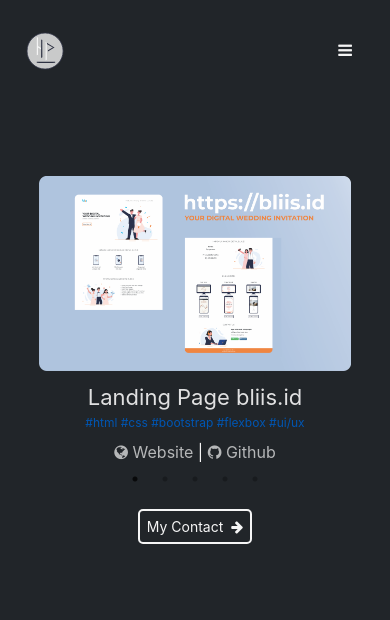
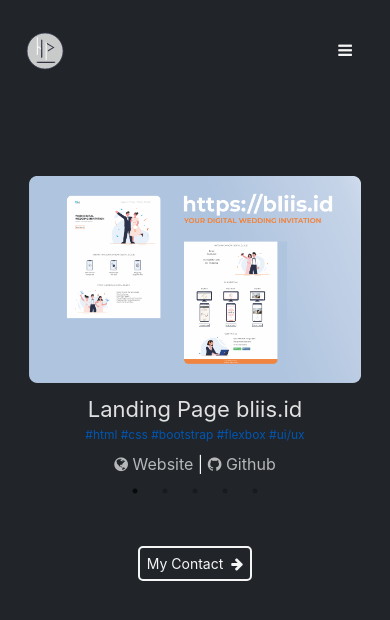
Before and after one commit to hestu14/hestu14.github.io, a React (Create React App) app: page /works in a window 390 px wide. Shown: the top 620 px of the page. Built offline with nearby package versions, Linux system fonts and the light colour scheme.

Commit message:
fix little bug

```diff
--- a/src/styles/about.css
+++ b/src/styles/about.css
@@ -180,7 +180,7 @@
     margin-top: 50px;
     display: flex;
     flex-direction: row;
-    justify-content: right;
+    justify-content: flex-end;
     align-items: center;
     width: 50%;
 }
@@ -189,7 +189,7 @@
     margin-top: 50px;
     display: flex;
     flex-direction: row;
-    justify-content: left;
+    justify-content: flex-start;
     align-items: center;
     width: 50%;
 }
--- a/src/styles/works.css
+++ b/src/styles/works.css
@@ -219,8 +219,8 @@
 
 @media (max-width: 576px) {
     .content img {
-        height: 80%;
-        width: 80%;
+        height: 85%;
+        width: 85%;
         border-radius: 5px;
     }
 }
@@ -231,6 +231,6 @@
     }
 
     .text-more {
-        margin-top: 50px;
+        margin-top: 75px;
     }
 }
```
